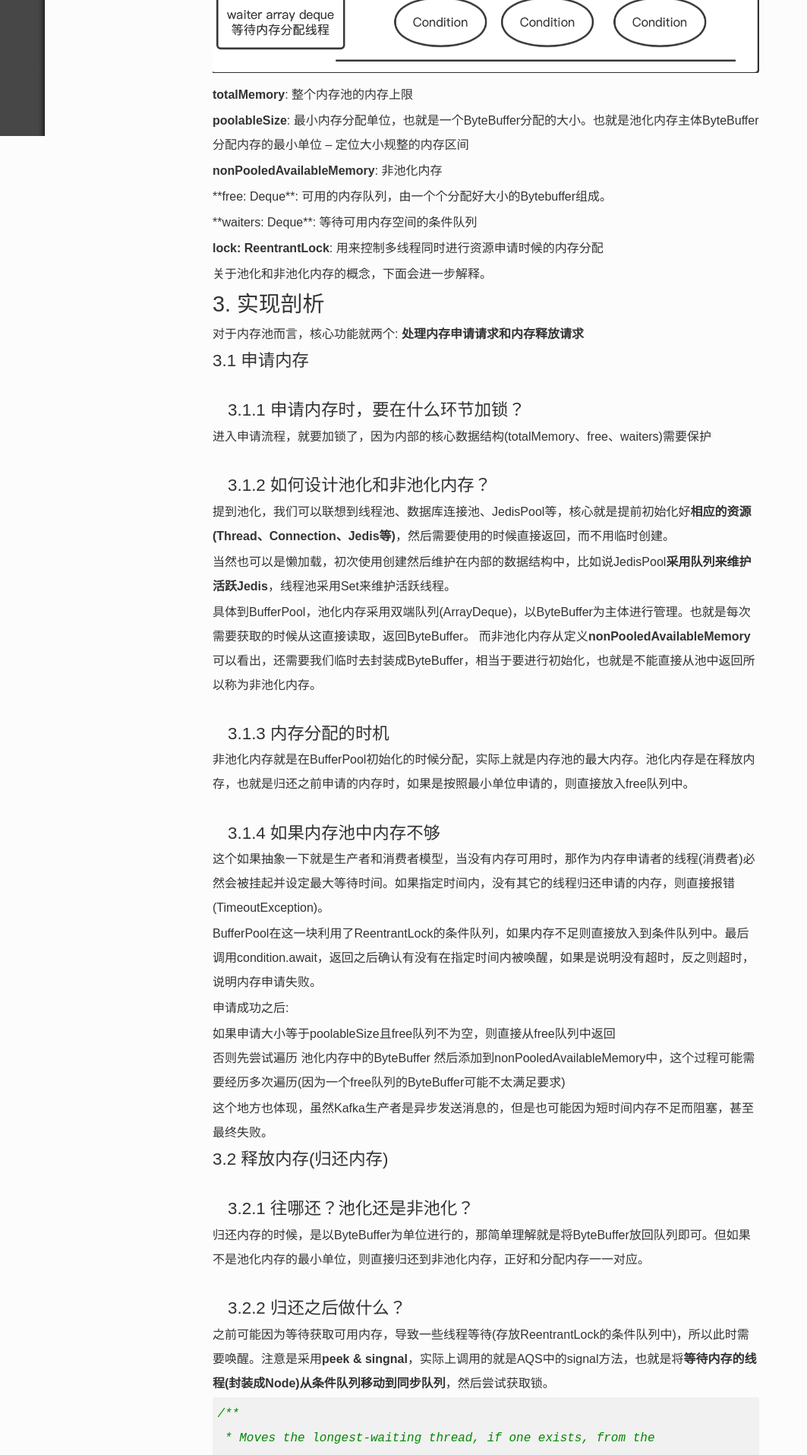
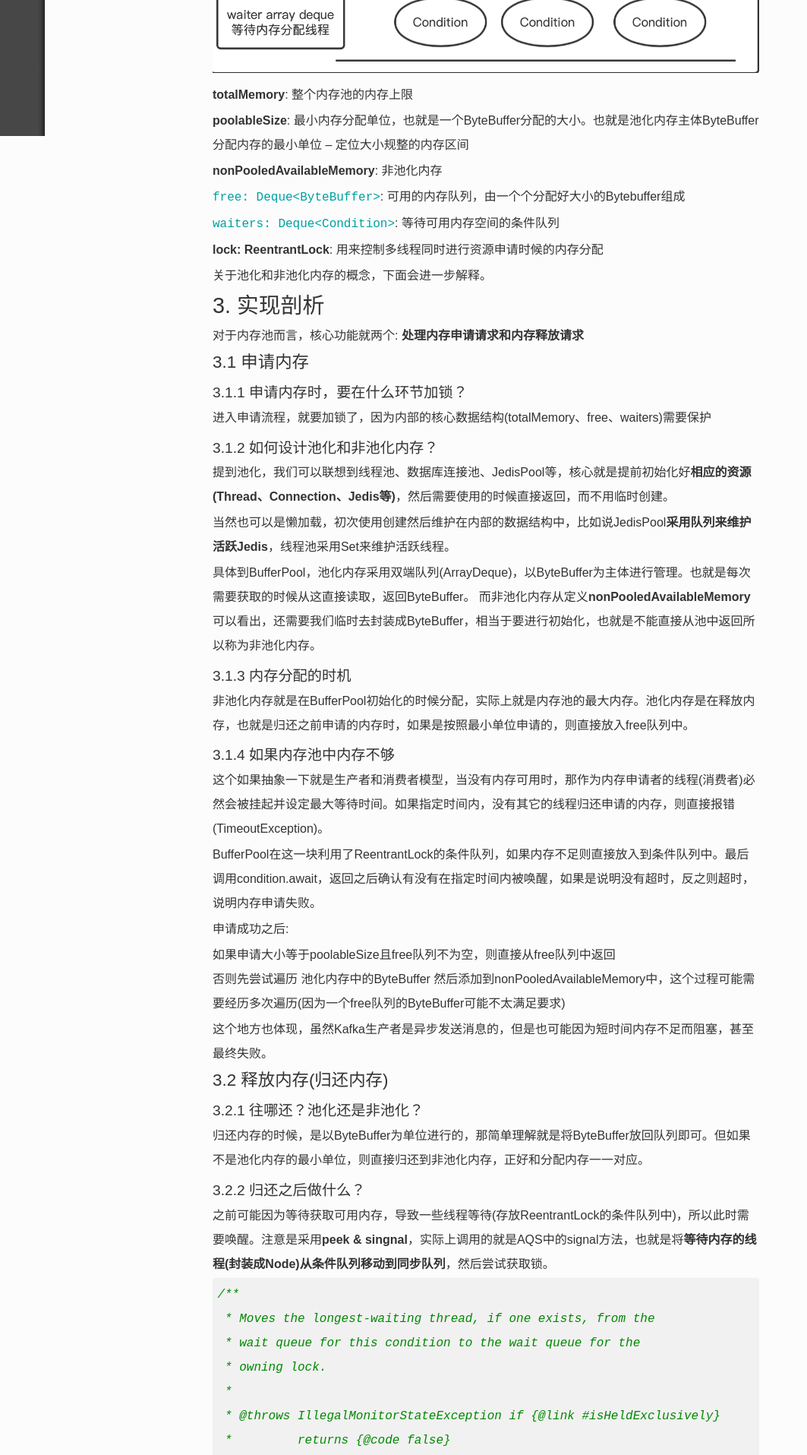
Before and after one commit to jacoffee/jacoffee.github.io, a Jekyll site: the page built from _posts/2021-12-01-kafka-producer-bufferpool.md, in a window 1280 px wide. Shown: the part 721-2636 px from the top of the page at 76% size, without its empty margins (0-1063 px from the left). Built offline with Jekyll 4.4.1, drawn with Linux system fonts in a browser that asks for light colours; nearby versions of some CDN libraries; library files that are not in the unit come from our copies.

Commit message:
fix: style.css adjustment

```diff
--- a/_posts/2021-12-01-kafka-producer-bufferpool.md
+++ b/_posts/2021-12-01-kafka-producer-bufferpool.md
@@ -24,16 +24,16 @@ keywords: [消息队列，Kafka，生产者，内存池]
 
 + **nonPooledAvailableMemory**: 非池化内存
 
-+ **free: Deque<ByteBuffer>**: 可用的内存队列，由一个个分配好大小的Bytebuffer组成。
++ `free: Deque<ByteBuffer>`: 可用的内存队列，由一个个分配好大小的Bytebuffer组成
 
-+ **waiters: Deque<Condition>**: 等待可用内存空间的条件队列
++ `waiters: Deque<Condition>`: 等待可用内存空间的条件队列
 
 + **lock: ReentrantLock**:  用来控制多线程同时进行资源申请时候的内存分配
 
 
 关于池化和非池化内存的概念，下面会进一步解释。
 
-# 3.  实现剖析
+# 3. 实现剖析
 
 对于内存池而言，核心功能就两个: **处理内存申请请求和内存释放请求**
 
--- a/static/css/style.css
+++ b/static/css/style.css
@@ -379,9 +379,9 @@ h1, h2, h3, h4, h5, h6 {
     /*margin-left: 20px;*/
 }
 .lotus h3, .lotus-h3 {
-    font-size: 1.4em;
+    font-size: 1.2em;
     border-bottom: 1px dotted #d8d8d8;
-    margin-top: 1.4em;
+    margin-top: 0.5em;
 }
 .index h3 {
     border-bottom: none;
@@ -664,7 +664,7 @@ h1, h2, h3, h4, h5, h6 {
     cursor: pointer;
 }
 .lotus-post h3 {
-   margin-left: 20px;
+  /* margin-left: 20px; */
 }
 .lotus-post .lotus-post-end {
     height: 21px;
```
